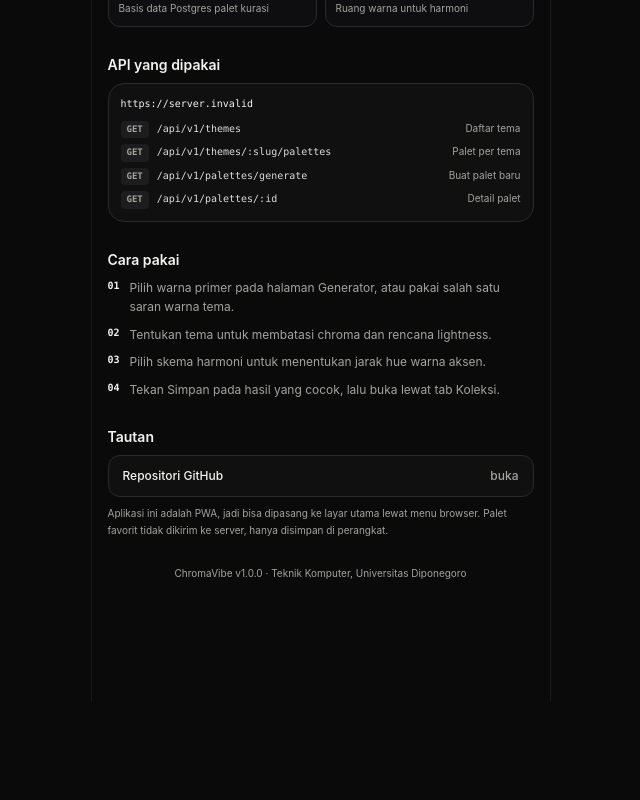
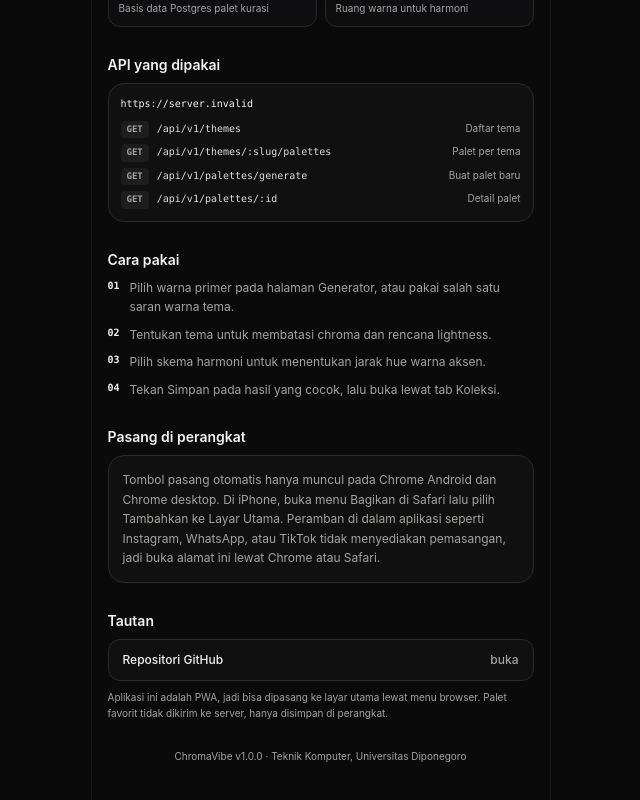
Before and after one commit to HizkiaSanjaya/TA_PPB_ChromaVibe, a React (Vite) app in the folder web/: page /tentang in a window 1280 px wide. Shown: the part 1053-1853 px from the top of the page, without its empty margins (312-952 px from the left). Before the commit the page ends 1754 px from the top, so only its background shows below. Built offline with nearby package versions, Linux system fonts and the light colour scheme; no server answers.

Commit message:
feat(web): tombol pasang PWA

```diff
--- /dev/null
+++ b/web/src/hooks/usePasang.ts
@@ -0,0 +1,57 @@
+import { useEffect, useState } from 'react'
+
+interface PeristiwaPasang extends Event {
+  prompt: () => Promise<void>
+  userChoice: Promise<{ outcome: 'accepted' | 'dismissed' }>
+}
+
+/**
+ * Menangkap peristiwa beforeinstallprompt.
+ *
+ * Chrome hanya memancarkannya bila syarat keterpasangan terpenuhi: manifest
+ * lengkap, ikon 192 dan 512, service worker aktif, dan situs disajikan lewat
+ * HTTPS. Kalau tombol di halaman Tentang tidak muncul, itu petunjuk bahwa
+ * syarat tersebut belum terpenuhi di peramban pengguna, bukan karena tombolnya
+ * rusak. Peramban dalam aplikasi seperti Instagram atau WhatsApp tidak pernah
+ * memancarkan peristiwa ini.
+ */
+export function usePasang() {
+  const [peristiwa, setPeristiwa] = useState<PeristiwaPasang | null>(null)
+  const [berdiriSendiri, setBerdiriSendiri] = useState(false)
+
+  useEffect(() => {
+    const media = window.matchMedia('(display-mode: standalone)')
+    setBerdiriSendiri(media.matches)
+
+    const tangkap = (e: Event) => {
+      e.preventDefault()
+      setPeristiwa(e as PeristiwaPasang)
+    }
+
+    const selesai = () => {
+      setPeristiwa(null)
+      setBerdiriSendiri(true)
+    }
+
+    const pantauMode = (e: MediaQueryListEvent) => setBerdiriSendiri(e.matches)
+
+    window.addEventListener('beforeinstallprompt', tangkap)
+    window.addEventListener('appinstalled', selesai)
+    media.addEventListener('change', pantauMode)
+
+    return () => {
+      window.removeEventListener('beforeinstallprompt', tangkap)
+      window.removeEventListener('appinstalled', selesai)
+      media.removeEventListener('change', pantauMode)
+    }
+  }, [])
+
+  async function pasang() {
+    if (!peristiwa) return
+    await peristiwa.prompt()
+    const pilihan = await peristiwa.userChoice
+    if (pilihan.outcome === 'accepted') setPeristiwa(null)
+  }
+
+  return { bisaPasang: Boolean(peristiwa) && !berdiriSendiri, berdiriSendiri, pasang }
+}
--- a/web/src/pages/Tentang.tsx
+++ b/web/src/pages/Tentang.tsx
@@ -1,4 +1,6 @@
 import { LogoCv } from '../components/Ikon'
+import { TombolAksi } from '../components/Tombol'
+import { usePasang } from '../hooks/usePasang'
 import { KONFIGURASI } from '../konfigurasi'
 
 const TEKNOLOGI = [
@@ -29,6 +31,8 @@ const LANGKAH = [
 ]
 
 export function Tentang() {
+  const { bisaPasang, berdiriSendiri, pasang } = usePasang()
+
   return (
     <div className="space-y-7">
       <header>
@@ -129,6 +133,37 @@ export function Tentang() {
         </ol>
       </section>
 
+      <section aria-labelledby="tentang-pasang">
+        <h2 id="tentang-pasang" className="mb-2 text-sm font-semibold">
+          Pasang di perangkat
+        </h2>
+        <div className="rounded-2xl border border-garis bg-panel/50 p-3.5">
+          {berdiriSendiri ? (
+            <p className="text-xs leading-relaxed text-redup">
+              Aplikasi ini sedang berjalan sebagai aplikasi terpasang. Tidak ada bilah alamat, dan
+              ikonnya ada di layar utama perangkat.
+            </p>
+          ) : bisaPasang ? (
+            <>
+              <p className="text-xs leading-relaxed text-redup">
+                Peramban ini mendukung pemasangan. Tekan tombol di bawah untuk menambahkan
+                ChromaVibe ke layar utama.
+              </p>
+              <TombolAksi onClick={pasang} utama className="mt-2.5 min-h-10 px-3 text-xs">
+                Pasang aplikasi
+              </TombolAksi>
+            </>
+          ) : (
+            <p className="text-xs leading-relaxed text-redup">
+              Tombol pasang otomatis hanya muncul pada Chrome Android dan Chrome desktop. Di iPhone,
+              buka menu Bagikan di Safari lalu pilih Tambahkan ke Layar Utama. Peramban di dalam
+              aplikasi seperti Instagram, WhatsApp, atau TikTok tidak menyediakan pemasangan, jadi
+              buka alamat ini lewat Chrome atau Safari.
+            </p>
+          )}
+        </div>
+      </section>
+
       <section aria-labelledby="tentang-tautan">
         <h2 id="tentang-tautan" className="mb-2 text-sm font-semibold">
           Tautan
--- a/web/vite.config.ts
+++ b/web/vite.config.ts
@@ -30,10 +30,11 @@ export default defineConfig({
         orientation: 'portrait',
         scope: '/',
         start_url: '/',
+        id: '/',
         categories: ['design', 'productivity', 'utilities'],
         icons: [
-          { src: 'pwa-192x192.png', sizes: '192x192', type: 'image/png' },
-          { src: 'pwa-512x512.png', sizes: '512x512', type: 'image/png' },
+          { src: 'pwa-192x192.png', sizes: '192x192', type: 'image/png', purpose: 'any' },
+          { src: 'pwa-512x512.png', sizes: '512x512', type: 'image/png', purpose: 'any' },
           { src: 'maskable-512x512.png', sizes: '512x512', type: 'image/png', purpose: 'maskable' },
         ],
       },
```
Also changed, not shown: 1 other file (tests, documents, lock files or other folders).
